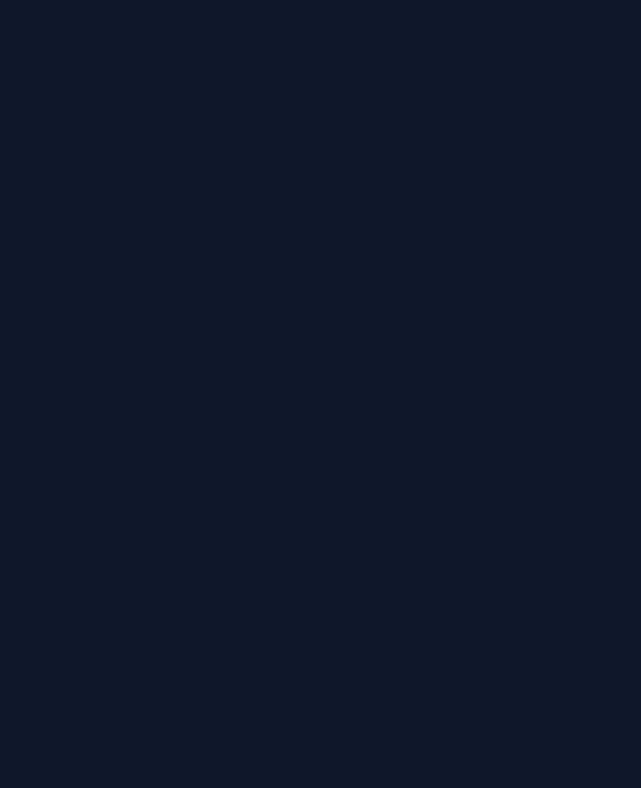
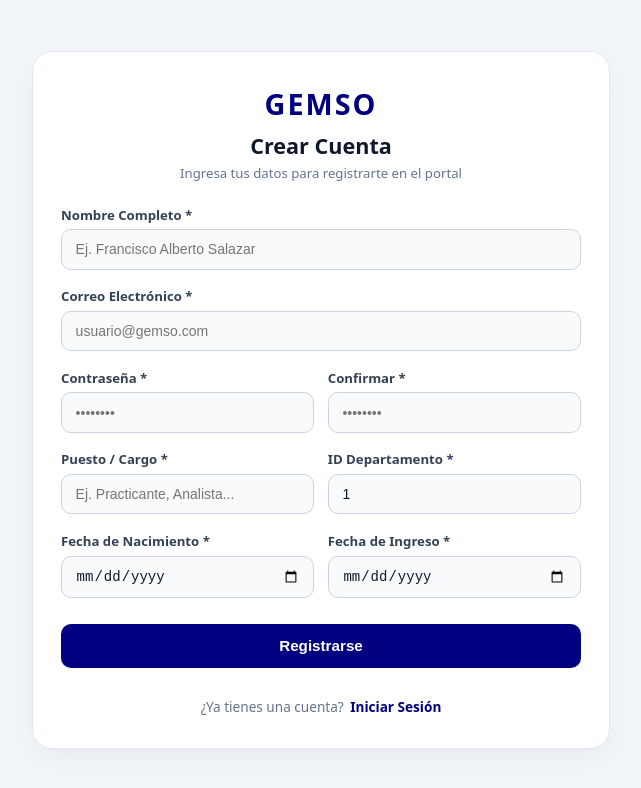
Before and after one commit to Elquedeque/gemso-pwa, a Vue app in the folder client/: page /registro in a window 1280 px wide. Before the commit this address had no page. Shown: the top 788 px of the page, without its empty margins (319-960 px from the left). Built offline with nearby package versions, Linux system fonts and the light colour scheme.

Commit message:
Modulo de Registro de Usuarios

```diff
--- a/client/src/router/index.js
+++ b/client/src/router/index.js
@@ -8,12 +8,23 @@ import AjustesView from '../views/AjustesView.vue';
 import AyudaView from '../views/AyudaView.vue';
 import ContactoView from '../views/ContactoView.vue';
 import CrearAvisoView from '../views/CrearAvisoView.vue';
+import RegistroView from '../views/RegistroView.vue';
 
 const routes = [
+  // Redirección de la raíz '/' al Login para evitar la pantalla azul
   {
     path: '/',
+    redirect: '/login'
+  },
+  {
+    path: '/login',
     name: 'login',
     component: LoginView
+  },
+  {
+    path: '/registro',
+    name: 'registro',
+    component: RegistroView
   },
   {
     path: '/anuncios',
@@ -25,47 +36,17 @@ const routes = [
     name: 'mis-avisos',
     component: MisAnunciosView
   },
-  // ── RUTAS DEL SIDEBAR ──────────────────────────────────
-  {
-    path: '/documentos',
-    name: 'documentos',
-    component: AnunciosView // Cambiar por DocumentosView cuando esté listo
-  },
-  {
-    path: '/agenda',
-    name: 'agenda',
-    component: AnunciosView
-  },
-  {
-    path: '/perfil',
-    name: 'perfil',
-    component: AnunciosView
-  },
-  {
-    path: '/accesibilidad',
-    name: 'accesibilidad',
-    component: () => import('../views/AccesibilidadView.vue')
-  },
-  {
-    path: '/ajustes',
-    name: 'ajustes',
-    component: AnunciosView
-  },
-  {
-    path: '/ayuda',
-    name: 'ayuda',
-    component: AnunciosView
-  },
-  {
-    path: '/contacto',
-    name: 'contacto',
-    component: AnunciosView
-  },
   {
     path: '/mis-avisos/:id',
     name: 'detalle-aviso',
     component: () => import('../views/DetalleAvisoView.vue')
   },
+  {
+    path: '/crear-aviso',
+    name: 'crear-aviso',
+    component: CrearAvisoView
+  },
+  // ── RUTAS DEL SIDEBAR ──────────────────────────────────
   {
     path: '/documentos',
     name: 'documentos',
@@ -92,9 +73,14 @@ const routes = [
     component: ContactoView
   },
   {
-  path: '/crear-aviso',
-  name: 'crear-aviso',
-  component: CrearAvisoView
+    path: '/agenda',
+    name: 'agenda',
+    component: AnunciosView
+  },
+  {
+    path: '/accesibilidad',
+    name: 'accesibilidad',
+    component: () => import('../views/AccesibilidadView.vue')
   }
 ];
 
--- a/client/src/views/LoginView.vue
+++ b/client/src/views/LoginView.vue
@@ -107,7 +107,7 @@ const olvidoContraseña = () => {
 };
 
 const goRegister = () => {
-  alert('Módulo de registro en construcción.');
+  router.push('/registro');
 };
 </script>
 
--- /dev/null
+++ b/client/src/views/RegistroView.vue
@@ -0,0 +1,330 @@
+<template>
+  <div class="auth-container">
+    <div class="auth-card">
+      <header class="auth-header">
+        <div class="brand-logo">
+          <h1>GEMSO</h1>
+        </div>
+        <h2>Crear Cuenta</h2>
+        <p class="subtitle">Ingresa tus datos para registrarte en el portal</p>
+      </header>
+
+      <form class="auth-form" @submit.prevent="handleRegistro">
+        <!-- Nombre Completo -->
+        <div class="form-group">
+          <label for="nombre">Nombre Completo *</label>
+          <input
+            id="nombre"
+            type="text"
+            v-model="formulario.nombre_completo"
+            maxlength="150"
+            placeholder="Ej. Francisco Alberto Salazar"
+            required
+          />
+        </div>
+
+        <!-- Correo Electrónico -->
+        <div class="form-group">
+          <label for="correo">Correo Electrónico *</label>
+          <input
+            id="correo"
+            type="email"
+            v-model="formulario.correo"
+            maxlength="150"
+            placeholder="usuario@gemso.com"
+            required
+          />
+        </div>
+
+        <!-- Contraseñas -->
+        <div class="form-row">
+          <div class="form-group">
+            <label for="contrasena">Contraseña *</label>
+            <input
+              id="contrasena"
+              type="password"
+              v-model="formulario.contraseña"
+              maxlength="255"
+              placeholder="••••••••"
+              required
+            />
+          </div>
+
+          <div class="form-group">
+            <label for="confirmarContrasena">Confirmar *</label>
+            <input
+              id="confirmarContrasena"
+              type="password"
+              v-model="confirmarPassword"
+              maxlength="255"
+              placeholder="••••••••"
+              required
+            />
+          </div>
+        </div>
+
+        <!-- Puesto y Departamento -->
+        <div class="form-row">
+          <div class="form-group">
+            <label for="puesto">Puesto / Cargo *</label>
+            <input
+              id="puesto"
+              type="text"
+              v-model="formulario.puesto"
+              maxlength="100"
+              placeholder="Ej. Practicante, Analista..."
+              required
+            />
+          </div>
+
+          <div class="form-group">
+            <label for="departamento">ID Departamento *</label>
+            <input
+              id="departamento"
+              type="number"
+              v-model.number="formulario.id_departamento"
+              placeholder="Ej. 1"
+              required
+            />
+          </div>
+        </div>
+
+        <!-- Fechas -->
+        <div class="form-row">
+          <div class="form-group">
+            <label for="fecha_nacimiento">Fecha de Nacimiento *</label>
+            <input
+              id="fecha_nacimiento"
+              type="date"
+              v-model="formulario.fecha_nacimiento"
+              required
+            />
+          </div>
+
+          <div class="form-group">
+            <label for="fecha_ingreso">Fecha de Ingreso *</label>
+            <input
+              id="fecha_ingreso"
+              type="date"
+              v-model="formulario.fecha_ingreso"
+              required
+            />
+          </div>
+        </div>
+
+        <p v-if="errorMsg" class="error-text">{{ errorMsg }}</p>
+
+        <button type="submit" class="submit-btn" :disabled="isSubmitting">
+          {{ isSubmitting ? 'Registrando...' : 'Registrarse' }}
+        </button>
+
+        <div class="auth-footer">
+          <span>¿Ya tienes una cuenta?</span>
+          <!-- Cambiado a la ruta de tu Login (generalmente es '/') -->
+          <router-link to="/" class="login-link">Iniciar Sesión</router-link>
+        </div>
+      </form>
+    </div>
+  </div>
+</template>
+
+<script setup>
+import { ref } from 'vue';
+import { useRouter } from 'vue-router';
+
+const router = useRouter();
+const isSubmitting = ref(false);
+const errorMsg = ref('');
+const confirmarPassword = ref('');
+
+const formulario = ref({
+  nombre_completo: '',
+  correo: '',
+  contraseña: '',
+  puesto: '',
+  id_departamento: 1,
+  fecha_nacimiento: '',
+  fecha_ingreso: ''
+});
+
+const handleRegistro = async () => {
+  errorMsg.value = '';
+
+  if (formulario.value.contraseña !== confirmarPassword.value) {
+    errorMsg.value = 'Las contraseñas no coinciden.';
+    return;
+  }
+
+  isSubmitting.value = true;
+
+  try {
+    // CAMBIA 'http://localhost:3000/api/usuarios' POR LA URL Y PUERTO REAL DE TU BACKEND
+    const response = await fetch('http://localhost:3000/api/usuarios', {
+      method: 'POST',
+      headers: {
+        'Content-Type': 'application/json'
+      },
+      body: JSON.stringify(formulario.value)
+    });
+
+    const data = await response.json();
+
+    if (!response.ok) {
+      throw new Error(data.message || 'Error al guardar el usuario en la base de datos');
+    }
+
+    alert('¡Usuario registrado con éxito!');
+
+    // Redirigir a la ruta raíz '/' si allí está tu vista de Login
+    router.push('/');
+  } catch (error) {
+    console.error('Error durante el registro:', error);
+    errorMsg.value = error.message || 'No se pudo conectar con el servidor backend.';
+  } finally {
+    isSubmitting.value = false;
+  }
+};
+</script>
+
+<style scoped>
+.auth-container {
+  min-height: 100vh;
+  width: 100%;
+  display: flex;
+  align-items: center;
+  justify-content: center;
+  background-color: #f1f5f9;
+  padding: 1.5rem 1rem;
+  box-sizing: border-box;
+}
+
+.auth-card {
+  width: 100%;
+  max-width: 520px;
+  background: #ffffff;
+  border-radius: 20px;
+  padding: 2rem 1.75rem;
+  box-shadow: 0 10px 25px -5px rgba(0, 0, 0, 0.05);
+  border: 1px solid #e2e8f0;
+}
+
+.auth-header {
+  text-align: center;
+  margin-bottom: 1.5rem;
+}
+
+.brand-logo h1 {
+  font-size: 1.8rem;
+  font-weight: 900;
+  color: #000080;
+  letter-spacing: 2px;
+  margin: 0 0 0.5rem 0;
+}
+
+.auth-header h2 {
+  font-size: 1.35rem;
+  font-weight: 700;
+  color: #0f172a;
+  margin: 0;
+}
+
+.subtitle {
+  font-size: 0.825rem;
+  color: #64748b;
+  margin: 0.25rem 0 0 0;
+}
+
+.auth-form {
+  display: flex;
+  flex-direction: column;
+  gap: 1.1rem;
+}
+
+.form-group {
+  display: flex;
+  flex-direction: column;
+  gap: 0.35rem;
+}
+
+.form-row {
+  display: grid;
+  grid-template-columns: 1fr 1fr;
+  gap: 0.85rem;
+}
+
+@media (max-width: 480px) {
+  .form-row {
+    grid-template-columns: 1fr;
+  }
+}
+
+label {
+  font-size: 0.825rem;
+  font-weight: 600;
+  color: #334155;
+}
+
+input[type="text"],
+input[type="email"],
+input[type="password"],
+input[type="number"],
+input[type="date"] {
+  width: 100%;
+  padding: 0.7rem 0.85rem;
+  border: 1px solid #cbd5e1;
+  border-radius: 10px;
+  font-size: 0.875rem;
+  background-color: #f8fafc;
+  color: #0f172a;
+  box-sizing: border-box;
+  outline: none;
+  transition: all 0.2s ease;
+}
+
+input:focus {
+  border-color: #000080;
+  background-color: #ffffff;
+  box-shadow: 0 0 0 3px rgba(0, 0, 128, 0.1);
+}
+
+.error-text {
+  color: #ef4444;
+  font-size: 0.8rem;
+  font-weight: 600;
+  margin: 0;
+  text-align: center;
+}
+
+.submit-btn {
+  background: #000080;
+  color: #ffffff;
+  border: none;
+  padding: 0.85rem;
+  border-radius: 10px;
+  font-weight: 700;
+  font-size: 0.95rem;
+  cursor: pointer;
+  margin-top: 0.5rem;
+}
+
+.submit-btn:disabled {
+  opacity: 0.65;
+  cursor: not-allowed;
+}
+
+.auth-footer {
+  display: flex;
+  align-items: center;
+  justify-content: center;
+  gap: 0.4rem;
+  margin-top: 0.75rem;
+  font-size: 0.85rem;
+  color: #64748b;
+}
+
+.login-link {
+  color: #000080;
+  font-weight: 700;
+  text-decoration: none;
+}
+</style>
```
Also changed, not shown: 1 other file (tests, documents, lock files or other folders). Lines whose indentation alone changed are shown as unchanged.
